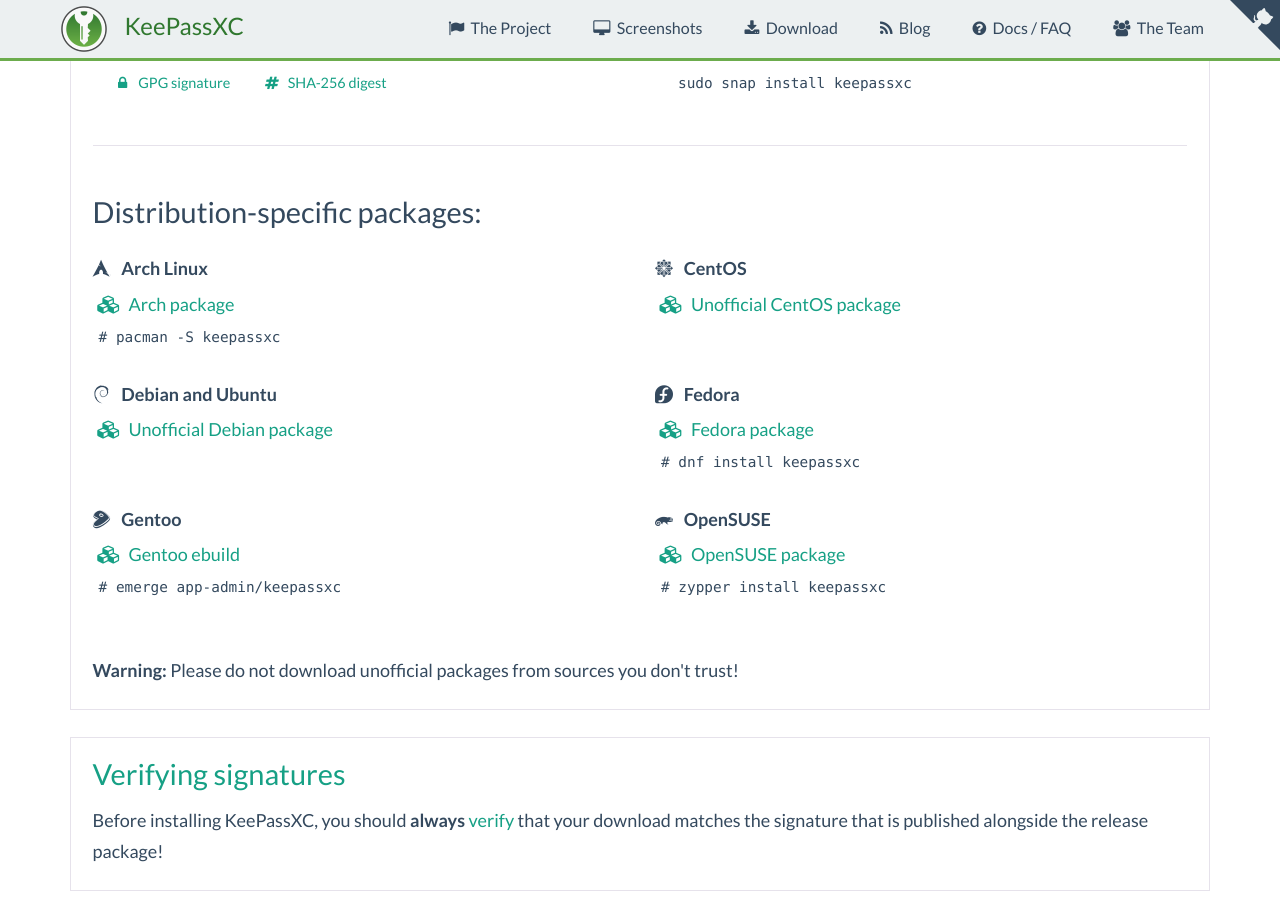
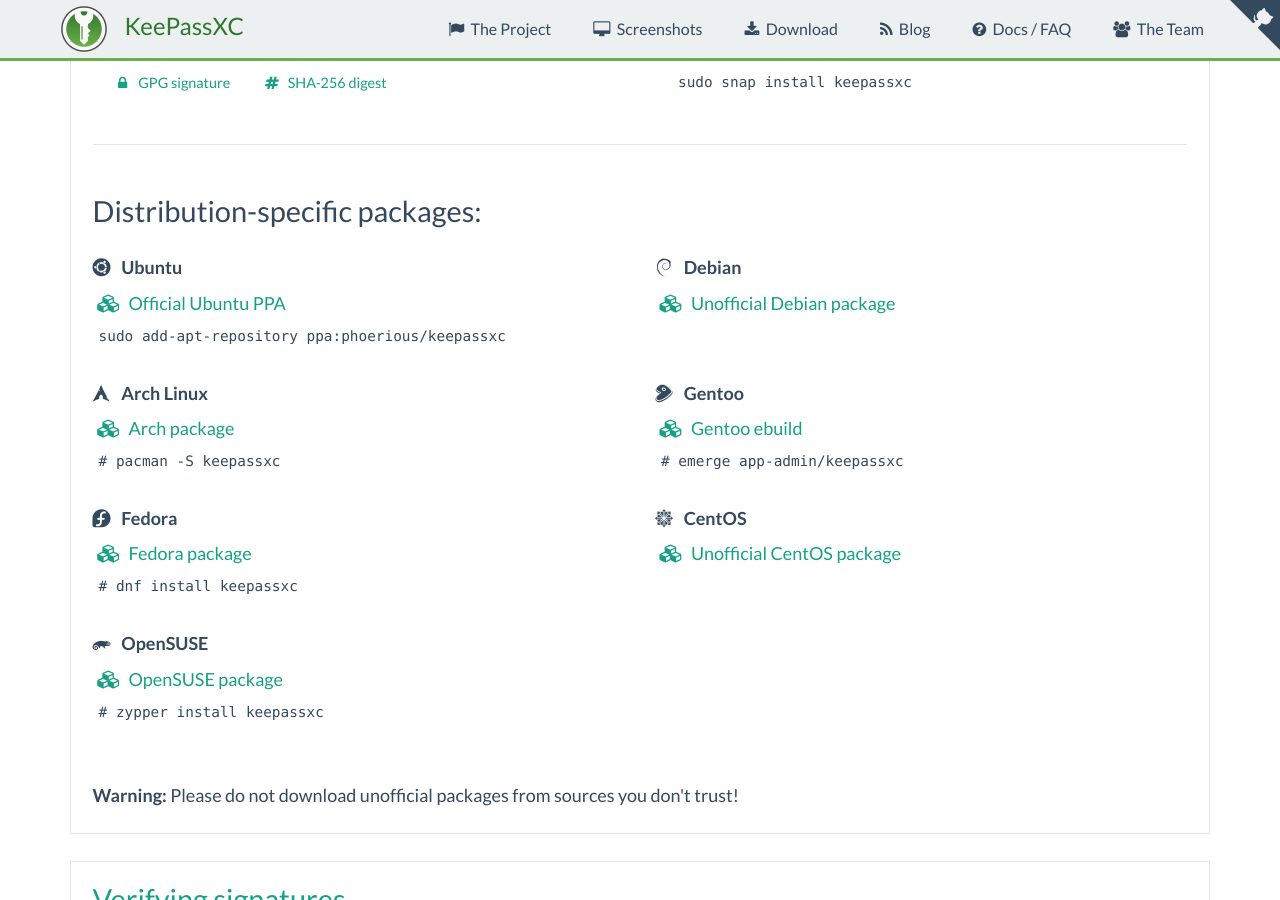
Before and after one commit to keepassxreboot/keepassxc-org, a Jekyll site: the page built from download.html, in a window 1280 px wide and 900 px high, scrolled down 401 px. Built offline with Jekyll 4.4.1, drawn with Linux system fonts in a browser that asks for light colours; comment, search, counter and statistics services are not loaded.

Commit message:
Add Ubuntu PPA annoncement

```diff
--- a/download.html
+++ b/download.html
@@ -62,7 +62,7 @@
                 <div class="col-md-6">
                     <div class="heading">
                         <span class="label label-success">v{{ site.data.version.stable.linux.snap }}</span>
-                        <h5><i class="fl fl-ubuntu-inverse" aria-hidden="true"></i> Snap Package</h5>
+                        <h5><i class="fa fa-linux" aria-hidden="true"></i> Snap Package</h5>
                     </div>
                     <ul class="download-links">
                         <li class="links">
@@ -83,6 +83,30 @@
 
             <div class="row">
                 <div class="col-md-6">
+                    <h5><i class="fl fl-ubuntu-inverse" aria-hidden="true"></i> Ubuntu</h5>
+                    <ul class="download-links">
+                        <li class="links">
+                            <a href="https://launchpad.net/~phoerious/+archive/ubuntu/keepassxc">Official Ubuntu PPA</a>
+                        </li>
+                        <li>
+                            <code>sudo add-apt-repository ppa:phoerious/keepassxc</code>
+                        </li>
+                        </li>
+                    </ul>
+                </div>
+
+                <div class="col-md-6">
+                    <h5><i class="fl fl-debian" aria-hidden="true"></i> Debian</h5>
+                    <ul class="download-links">
+                        <li class="links">
+                            <a href="https://github.com/magkopian/keepassxc-debian/releases">Unofficial Debian package</a>
+                        </li>
+                    </ul>
+                </div>
+            </div>
+
+            <div class="row">
+                <div class="col-md-6">
                     <h5><i class="fl fl-archlinux" aria-hidden="true"></i> Arch Linux</h5>
                     <ul class="download-links">
                         <li class="links">
@@ -95,25 +119,19 @@
                 </div>
 
                 <div class="col-md-6">
-                    <h5><i class="fl fl-centos" aria-hidden="true"></i> CentOS</h5>
+                    <h5><i class="fl fl-gentoo" aria-hidden="true"></i> Gentoo</h5>
                     <ul class="download-links">
                         <li class="links">
-                            <a href="https://copr.fedorainfracloud.org/coprs/bugzy/keepassxc/">Unofficial CentOS package</a>
+                            <a href="https://packages.gentoo.org/packages/app-admin/keepassxc">Gentoo ebuild</a>
+                        </li>
+                        <li>
+                            <code># emerge app-admin/keepassxc</code>
                         </li>
                     </ul>
                 </div>
             </div>
 
             <div class="row">
-                <div class="col-md-6">
-                    <h5><i class="fl fl-debian" aria-hidden="true"></i> Debian and Ubuntu</h5>
-                    <ul class="download-links">
-                        <li class="links">
-                            <a href="https://github.com/magkopian/keepassxc-debian/releases">Unofficial Debian package</a>
-                        </li>
-                    </ul>
-                </div>
-
                 <div class="col-md-6">
                     <h5><i class="fl fl-fedora" aria-hidden="true"></i> Fedora</h5>
                     <ul class="download-links">
@@ -125,20 +143,19 @@
                         </li>
                     </ul>
                 </div>
+
+
+                <div class="col-md-6">
+                    <h5><i class="fl fl-centos" aria-hidden="true"></i> CentOS</h5>
+                    <ul class="download-links">
+                        <li class="links">
+                            <a href="https://copr.fedorainfracloud.org/coprs/bugzy/keepassxc/">Unofficial CentOS package</a>
+                        </li>
+                    </ul>
+                </div>
             </div>
 
             <div class="row">
-                <div class="col-md-6">
-                    <h5><i class="fl fl-gentoo" aria-hidden="true"></i> Gentoo</h5>
-                    <ul class="download-links">
-                        <li class="links">
-                            <a href="https://packages.gentoo.org/packages/app-admin/keepassxc">Gentoo ebuild</a>
-                        </li>
-                        <li>
-                            <code># emerge app-admin/keepassxc</code>
-                        </li>
-                    </ul>
-                </div>
                 <div class="col-md-6">
                     <h5><i class="fl fl-opensuse" aria-hidden="true"></i> OpenSUSE</h5>
                     <ul class="download-links">
```
Also changed, not shown: blog/_posts/2017-10-25-ubuntu-ppa.md (added, +51 -0 lines), blog/images/ubuntu-logo.png (added).
